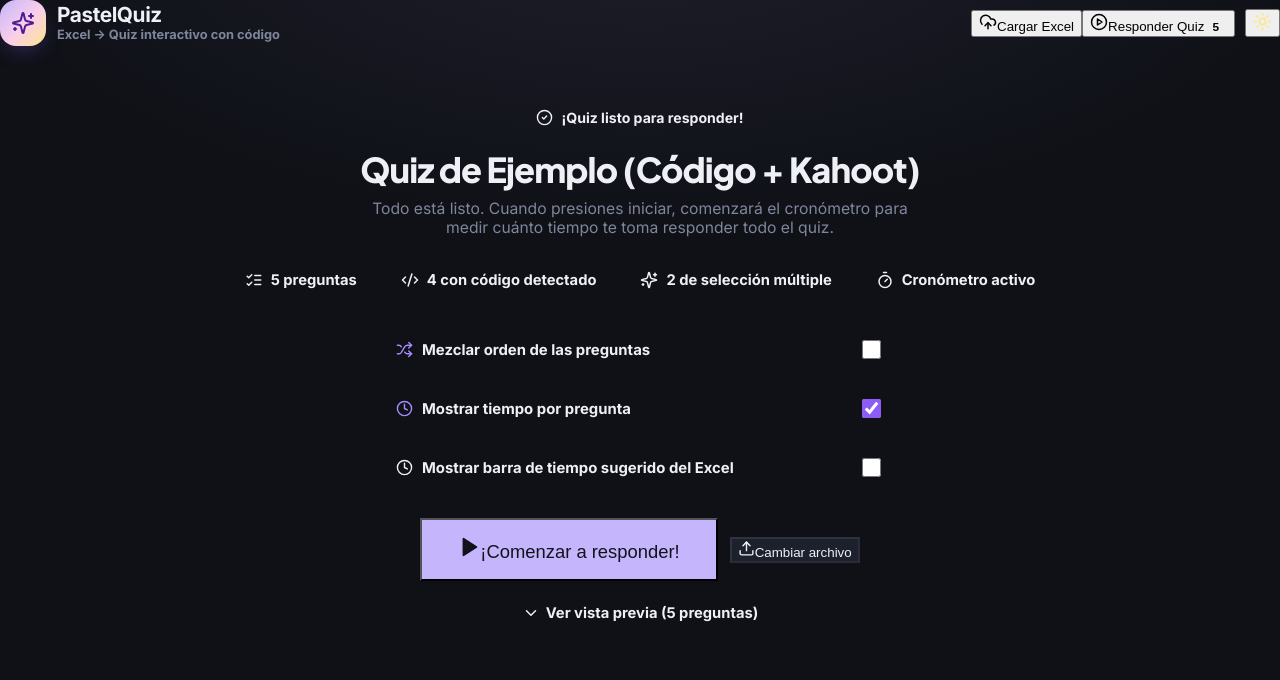
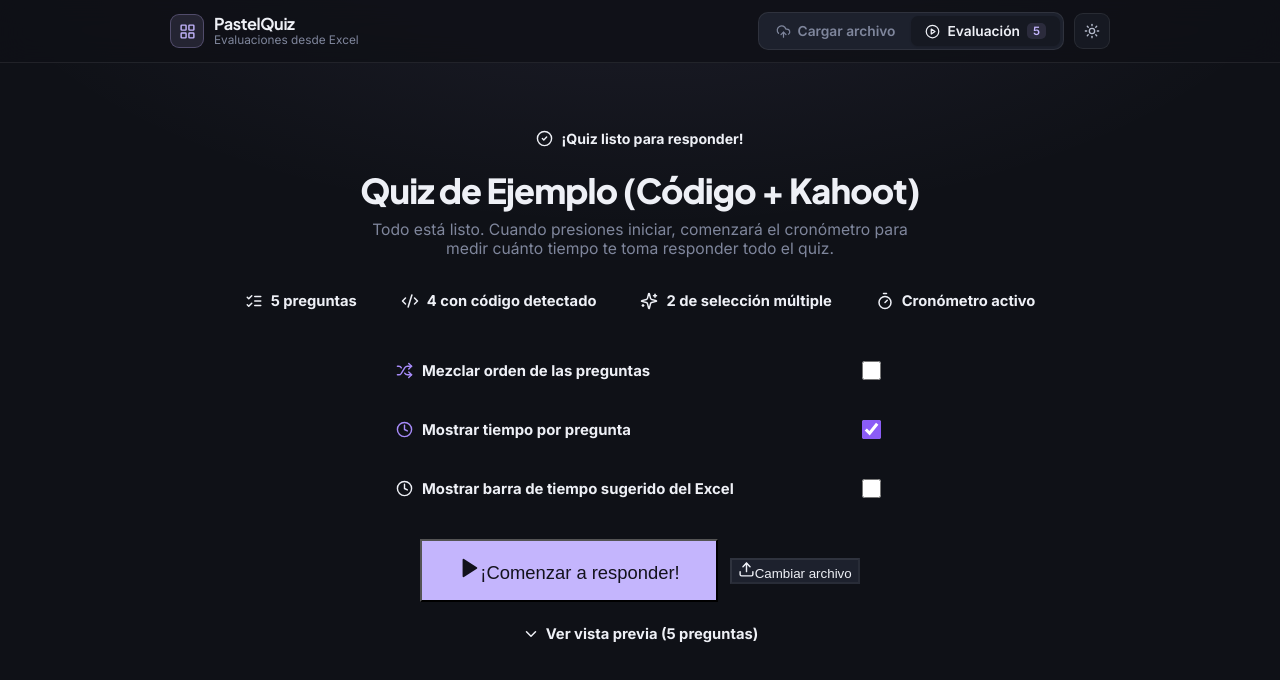
Before and after one commit to Ramerlinj/quizhut-app, a React (Vite) app: page / in a window 1280 px wide. Both pictures are taken after a click on the button "Probar con Quiz de ejemplo". Shown: the top 680 px of the page. Built offline with nearby package versions, Linux system fonts and the light colour scheme.

Commit message:
refactor(layout): add sticky header navigation and clean code block viewer

```diff
--- a/src/App.jsx
+++ b/src/App.jsx
@@ -1,5 +1,5 @@
 import React, { useEffect, useState } from 'react';
-import { UploadCloud, PlayCircle, Sparkles, Moon, Sun } from 'lucide-react';
+import { UploadCloud, PlayCircle, LayoutGrid, Moon, Sun } from 'lucide-react';
 import UploadTab from './components/UploadTab';
 import StartTab from './components/StartTab';
 import QuizPlayer from './components/QuizPlayer';
@@ -90,87 +90,72 @@ export default function App() {
 
   return (
     <>
-      {/* Animated Pastel Background Blobs */}
-      <div className="pastel-bg" aria-hidden="true">
-        <div className="blob blob-1" />
-        <div className="blob blob-2" />
-        <div className="blob blob-3" />
-        <div className="blob blob-4" />
-      </div>
-
-      <div className="app-container">
-        {/* Top Bar */}
-        <header
-          style={{
-            display: 'flex',
-            alignItems: 'center',
-            justifyContent: 'space-between',
-            flexWrap: 'wrap',
-            gap: 14,
-            marginBottom: 24,
-          }}
-        >
-          <div style={{ display: 'flex', alignItems: 'center', gap: 11 }}>
+      <header className="top-header">
+        <div className="top-header-inner">
+          {/* Brand */}
+          <div style={{ display: 'flex', alignItems: 'center', gap: 10 }}>
             <div
               style={{
-                width: 46,
-                height: 46,
-                borderRadius: 16,
-                background: 'linear-gradient(135deg, #c4b5fd 0%, #fbcfe8 55%, #fde68a 100%)',
+                width: 34,
+                height: 34,
+                borderRadius: 9,
+                background: 'var(--accent-lavender-soft)',
+                border: '1px solid var(--accent-lavender-border)',
                 display: 'flex',
                 alignItems: 'center',
                 justifyContent: 'center',
-                color: '#4c1d95',
-                boxShadow: '0 8px 20px -6px rgba(139, 92, 246, 0.35)',
+                color: 'var(--accent-lavender)',
               }}
             >
-              <Sparkles size={24} />
+              <LayoutGrid size={17} />
             </div>
             <div>
               <div
+                className="font-display"
                 style={{
-                  fontWeight: 900,
-                  fontSize: '1.3rem',
-                  letterSpacing: '-0.02em',
-                  lineHeight: 1.1,
+                  fontWeight: 700,
+                  fontSize: '1.02rem',
+                  lineHeight: 1.15,
+                  color: 'var(--text-main)',
                 }}
               >
                 PastelQuiz
               </div>
-              <div style={{ fontSize: '0.8rem', fontWeight: 700, color: 'var(--text-muted)' }}>
-                Excel → Quiz interactivo con código
+              <div style={{ fontSize: '0.74rem', color: 'var(--text-muted)' }}>
+                Evaluaciones desde Excel
               </div>
             </div>
           </div>
 
+          {/* Navigation & Theme Switcher */}
           <div style={{ display: 'flex', alignItems: 'center', gap: 10, flexWrap: 'wrap' }}>
-            <nav className="nav-tabs" aria-label="Navegación principal">
+            <nav className="segmented-nav" aria-label="Navegación principal">
               <button
                 type="button"
-                className={`nav-tab ${activeTab === 'upload' ? 'active' : ''}`}
+                className={`segmented-tab ${activeTab === 'upload' ? 'active' : ''}`}
                 onClick={() => setActiveTab('upload')}
               >
-                <UploadCloud size={18} />
-                Cargar Excel
+                <UploadCloud size={15} />
+                Cargar archivo
               </button>
 
               <button
                 type="button"
                 disabled={!quiz}
-                className={`nav-tab ${activeTab === 'quiz' ? 'active' : ''}`}
+                className={`segmented-tab ${activeTab === 'quiz' ? 'active' : ''}`}
                 onClick={() => setActiveTab('quiz')}
               >
-                <PlayCircle size={18} />
-                Responder Quiz
+                <PlayCircle size={15} />
+                Evaluación
                 {quiz && (
                   <span
                     style={{
-                      background: 'var(--pill-purple-bg)',
-                      color: 'var(--pill-purple-text)',
-                      fontSize: '0.74rem',
-                      padding: '2px 8px',
-                      borderRadius: 999,
-                      fontWeight: 900,
+                      background: 'var(--accent-lavender-soft)',
+                      color: 'var(--accent-lavender)',
+                      fontSize: '0.72rem',
+                      padding: '1px 6px',
+                      borderRadius: 5,
+                      fontWeight: 600,
                     }}
                   >
                     {quiz.questions.length}
@@ -181,18 +166,18 @@ export default function App() {
 
             <button
               type="button"
-              className="icon-pill-btn"
+              className="icon-btn"
               onClick={() => setDarkMode((d) => !d)}
-              title={darkMode ? 'Cambiar a modo claro pastel' : 'Cambiar a modo oscuro pastel'}
+              title={darkMode ? 'Cambiar a modo claro' : 'Cambiar a modo oscuro'}
               aria-label={darkMode ? 'Cambiar a modo claro' : 'Cambiar a modo oscuro'}
             >
-              {darkMode ? <Sun size={19} color="#fde68a" /> : <Moon size={19} color="#6d28d9" />}
+              {darkMode ? <Sun size={16} /> : <Moon size={16} />}
             </button>
+          </div>
         </div>
       </header>
 
-        {/* Active Tab Content */}
-        <main>
+      <main className="app-main">
         {activeTab === 'upload' && (
           <UploadTab onQuizLoaded={handleQuizLoaded} onLoadSample={handleLoadSample} />
         )}
@@ -236,7 +221,6 @@ export default function App() {
           />
         )}
       </main>
-      </div>
     </>
   );
 }
--- a/src/components/RichContent.jsx
+++ b/src/components/RichContent.jsx
@@ -1,8 +1,7 @@
 import React, { useState } from 'react';
-import { Check, Copy, Code2 } from 'lucide-react';
+import { Check, Copy, Terminal } from 'lucide-react';
 
 function renderInlineText(text) {
-  // Split prose by inline backtick code `...`
   const parts = text.split(/(`[^`\n]+`)/g);
   return parts.map((part, idx) => {
     if (part.startsWith('`') && part.endsWith('`') && part.length >= 2) {
@@ -38,59 +37,18 @@ function CodeBlock({ segment, compact = false }) {
     >
       {!compact && (
         <div className="code-block-header">
-          <div style={{ display: 'flex', alignItems: 'center', gap: 8 }}>
-            <span
-              style={{
-                display: 'inline-flex',
-                gap: 5,
-                alignItems: 'center',
-              }}
-            >
-              <span
-                style={{
-                  width: 10,
-                  height: 10,
-                  borderRadius: '50%',
-                  background: '#eb6f92',
-                  display: 'inline-block',
-                }}
-              />
-              <span
-                style={{
-                  width: 10,
-                  height: 10,
-                  borderRadius: '50%',
-                  background: '#f6c177',
-                  display: 'inline-block',
-                }}
-              />
-              <span
-                style={{
-                  width: 10,
-                  height: 10,
-                  borderRadius: '50%',
-                  background: '#9ccfd8',
-                  display: 'inline-block',
-                }}
-              />
-            </span>
-            <span
+          <div
             style={{
               display: 'inline-flex',
               alignItems: 'center',
-                gap: 5,
+              gap: 6,
               fontSize: '0.75rem',
-                fontWeight: 700,
-                color: '#c4a7e7',
-                background: 'rgba(196, 167, 231, 0.14)',
-                padding: '2px 9px',
-                borderRadius: 999,
-                marginLeft: 4,
+              fontWeight: 600,
+              color: '#9aa2ba',
             }}
           >
-              <Code2 size={13} />
-              {segment.label || 'Código'}
-            </span>
+            <Terminal size={13} color="var(--accent-lavender)" />
+            <span>{segment.label || 'Código'}</span>
           </div>
 
           <button
@@ -101,18 +59,18 @@ function CodeBlock({ segment, compact = false }) {
               display: 'inline-flex',
               alignItems: 'center',
               gap: 5,
-              border: 'none',
-              background: 'rgba(224, 222, 244, 0.1)',
-              color: copied ? '#9ccfd8' : '#e0def4',
-              fontSize: '0.74rem',
-              fontWeight: 700,
-              padding: '4px 10px',
-              borderRadius: 10,
+              border: '1px solid rgba(255,255,255,0.08)',
+              background: 'rgba(255,255,255,0.04)',
+              color: copied ? '#86dfba' : '#b4bacb',
+              fontSize: '0.73rem',
+              fontWeight: 600,
+              padding: '3px 9px',
+              borderRadius: 6,
               cursor: 'pointer',
               fontFamily: 'inherit',
             }}
           >
-            {copied ? <Check size={13} /> : <Copy size={13} />}
+            {copied ? <Check size={12} /> : <Copy size={12} />}
             {copied ? 'Copiado' : 'Copiar'}
           </button>
         </div>
@@ -125,7 +83,7 @@ function CodeBlock({ segment, compact = false }) {
               aria-hidden="true"
               style={{
                 userSelect: 'none',
-                color: '#6e6a86',
+                color: 'var(--code-gutter)',
                 textAlign: 'right',
                 minWidth: lines.length >= 10 ? '1.8em' : '1.2em',
                 flexShrink: 0,
@@ -154,7 +112,7 @@ export default function RichContent({ segments, compact = false, textStyle = {}
       style={{
         display: 'flex',
         flexDirection: 'column',
-        gap: compact ? 8 : 14,
+        gap: compact ? 8 : 12,
         width: '100%',
       }}
     >
@@ -168,7 +126,7 @@ export default function RichContent({ segments, compact = false, textStyle = {}
             style={{
               whiteSpace: 'pre-wrap',
               wordBreak: 'break-word',
-              lineHeight: compact ? 1.38 : 1.5,
+              lineHeight: compact ? 1.42 : 1.55,
               ...textStyle,
             }}
           >
```
Lines whose indentation alone changed are shown as unchanged.
